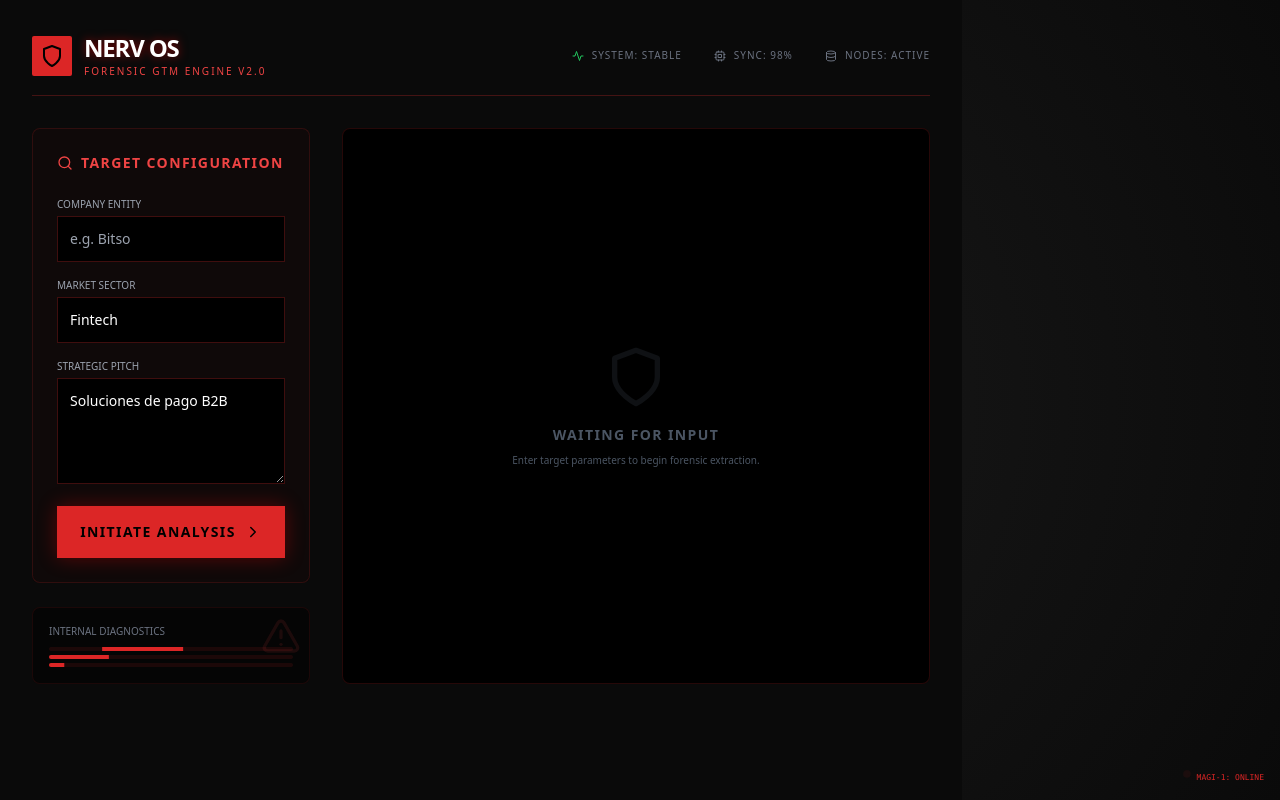
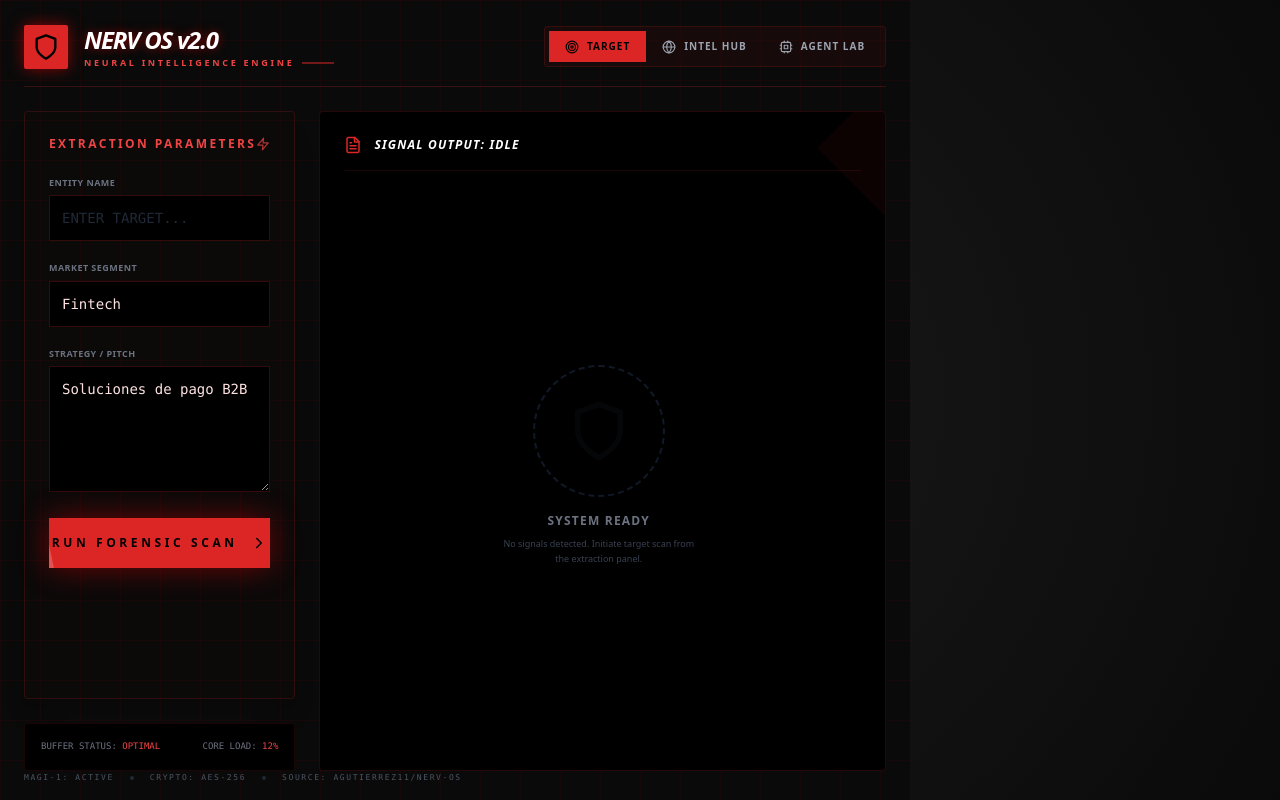
Before and after one commit to agutierrez11/Nerv-OS, a React app: page / in a window 1280 px wide. Built offline with nearby package versions, Linux system fonts and the light colour scheme; the HTML template or start-up script is replaced by a standard one.

Commit message:
UI: Add three-module navigation and preloaded company intel hub

```diff
--- a/src/App.tsx
+++ b/src/App.tsx
@@ -1,9 +1,23 @@
-import React, { useState } from 'react';
+import React, { useState, useEffect } from 'react';
 import { motion, AnimatePresence } from 'framer-motion';
-import { Shield, Search, Activity, Cpu, Database, ChevronRight, AlertTriangle } from 'lucide-react';
+import {
+  Shield, Search, Activity, Cpu, Database,
+  ChevronRight, AlertTriangle, List, FileText,
+  Settings, Zap, Target, Globe
+} from 'lucide-react';
 import axios from 'axios';
 
+// --- MOCK DATA PARA EMPRESAS PRECARGADAS ---
+const PRELOADED_COMPANIES = [
+  { empresa: "Under Armour", sector: "Ecommerce", pitch: "Orquestación de Pagos + Recurrencia" },
+  { empresa: "Nike", sector: "Ecommerce", pitch: "Orquestación de Pagos + Recurrencia" },
+  { empresa: "Coca Cola Femsa", sector: "Goods", pitch: "Digitalización de Cobranza + BNPL" },
+  { empresa: "Salud Digna", sector: "Health", pitch: "Discovery - Exploración de necesidades" },
+  { empresa: "Bitso", sector: "Fintech", pitch: "GTM Regional Scaling" }
+];
+
 const App = () => {
+  const [activeTab, setActiveTab] = useState('extraction');
   const [loading, setLoading] = useState(false);
   const [result, setResult] = useState<string | null>(null);
   const [formData, setFormData] = useState({
@@ -19,70 +33,103 @@ const App = () => {
       setResult(response.data.data);
     } catch (error) {
       console.error(error);
-      setResult("ERROR: CONNECTION_FAILURE_DETECTION_FAILED");
+      setResult("### ERROR: SIGNALS_LOST\nConnection to MAGI nodes failed. Verify API configuration.");
     } finally {
       setLoading(false);
     }
   };
 
+  const selectPreloaded = (company: any) => {
+    setFormData({
+      empresa: company.empresa,
+      sector: company.sector,
+      pitch: company.pitch
+    });
+    setActiveTab('extraction');
+  };
+
   return (
-    <div className="min-h-screen w-full bg-[#0a0a0a] text-white p-4 md:p-8 overflow-hidden relative">
-      {/* Background Grid Pattern */}
-      <div className="absolute inset-0 opacity-10 pointer-events-none"
-           style={{ backgroundImage: 'radial-gradient(#ff0000 0.5px, transparent 0.5px)', backgroundSize: '20px 20px' }}>
+    <div className="min-h-screen w-full bg-[#0a0a0a] text-white p-4 md:p-6 overflow-hidden relative font-sans">
+      {/* Background Grid */}
+      <div className="absolute inset-0 opacity-5 pointer-events-none"
+           style={{ backgroundImage: 'linear-gradient(#ff0000 1px, transparent 1px), linear-gradient(90deg, #ff0000 1px, transparent 1px)', backgroundSize: '40px 40px' }}>
       </div>
 
       {/* Header */}
-      <header className="relative z-10 flex justify-between items-center border-b border-red-900/50 pb-4 mb-8">
-        <div className="flex items-center gap-3">
-          <div className="p-2 bg-red-600 rounded-sm">
-            <Shield size={24} className="text-black" />
+      <header className="relative z-10 flex flex-col md:flex-row justify-between items-center border-b border-red-900/40 pb-4 mb-6">
+        <div className="flex items-center gap-4 mb-4 md:mb-0">
+          <div className="p-2 bg-red-600 rounded-sm shadow-[0_0_15px_rgba(255,0,0,0.5)]">
+            <Shield size={28} className="text-black" />
           </div>
           <div>
-            <h1 className="text-2xl font-black tracking-tighter nerv-text-glow">NERV OS</h1>
-            <p className="text-[10px] text-red-500 uppercase tracking-[0.2em]">Forensic GTM Engine v2.0</p>
+            <h1 className="text-2xl font-black tracking-tighter nerv-text-glow italic">NERV OS v2.0</h1>
+            <div className="flex items-center gap-2">
+              <span className="text-[9px] text-red-500 font-bold uppercase tracking-[0.3em]">Neural Intelligence Engine</span>
+              <div className="h-[2px] w-8 bg-red-600/50"></div>
             </div>
           </div>
-        <div className="hidden md:flex gap-8 text-[10px] uppercase tracking-widest text-gray-500">
-          <div className="flex items-center gap-2"><Activity size={12} className="text-green-500" /> System: Stable</div>
-          <div className="flex items-center gap-2"><Cpu size={12} /> Sync: 98%</div>
-          <div className="flex items-center gap-2"><Database size={12} /> Nodes: Active</div>
         </div>
+
+        {/* Tab Navigation */}
+        <nav className="flex bg-red-950/20 p-1 border border-red-900/30 rounded">
+          {[
+            { id: 'extraction', label: 'TARGET', icon: <Target size={14}/> },
+            { id: 'intel', label: 'INTEL HUB', icon: <Globe size={14}/> },
+            { id: 'lab', label: 'AGENT LAB', icon: <Cpu size={14}/> }
+          ].map(tab => (
+            <button
+              key={tab.id}
+              onClick={() => setActiveTab(tab.id)}
+              className={`flex items-center gap-2 px-4 py-2 text-[10px] font-bold uppercase tracking-widest transition-all
+                ${activeTab === tab.id ? 'bg-red-600 text-black' : 'text-gray-400 hover:text-white'}`}
+            >
+              {tab.icon} {tab.label}
+            </button>
+          ))}
+        </nav>
       </header>
 
-      <main className="relative z-10 max-w-6xl mx-auto grid grid-cols-1 lg:grid-cols-3 gap-8">
-        {/* Input Panel */}
-        <div className="lg:col-span-1 space-y-6">
-          <div className="p-6 bg-red-950/10 border border-red-900/30 rounded-lg backdrop-blur-sm">
-            <h2 className="text-sm font-bold uppercase tracking-widest text-red-500 mb-6 flex items-center gap-2">
-              <Search size={16} /> Target Configuration
-            </h2>
+      <main className="relative z-10 max-w-7xl mx-auto h-[calc(100vh-140px)]">
+        <AnimatePresence mode="wait">
+          {activeTab === 'extraction' && (
+            <motion.div
+              key="extraction"
+              initial={{ opacity: 0, x: -20 }} animate={{ opacity: 1, x: 0 }} exit={{ opacity: 0, x: 20 }}
+              className="grid grid-cols-1 lg:grid-cols-3 gap-6 h-full"
+            >
+              {/* Form Side */}
+              <div className="lg:col-span-1 space-y-6 flex flex-col">
+                <div className="flex-1 p-6 bg-red-950/5 border border-red-900/30 rounded shadow-xl">
+                  <div className="flex justify-between items-center mb-6">
+                    <h2 className="text-xs font-bold uppercase tracking-[0.2em] text-red-500">Extraction Parameters</h2>
+                    <Zap size={14} className="text-red-500 animate-pulse" />
+                  </div>
 
-            <div className="space-y-4">
+                  <div className="space-y-5">
                     <div>
-                <label className="block text-[10px] uppercase text-gray-400 mb-1">Company Entity</label>
+                      <label className="block text-[9px] uppercase text-gray-500 font-bold mb-1.5 tracking-wider">Entity Name</label>
                       <input
                         type="text"
-                  placeholder="e.g. Bitso"
-                  className="w-full bg-black border border-red-900/50 p-3 text-sm focus:outline-none focus:border-red-500 transition-colors"
+                        className="w-full bg-black border border-red-900/40 p-3 text-sm font-mono text-red-100 focus:outline-none focus:border-red-500 transition-all placeholder:text-gray-800"
+                        placeholder="ENTER TARGET..."
                         value={formData.empresa}
                         onChange={(e) => setFormData({...formData, empresa: e.target.value})}
                       />
                     </div>
                     <div>
-                <label className="block text-[10px] uppercase text-gray-400 mb-1">Market Sector</label>
+                      <label className="block text-[9px] uppercase text-gray-500 font-bold mb-1.5 tracking-wider">Market Segment</label>
                       <input
                         type="text"
-                  className="w-full bg-black border border-red-900/50 p-3 text-sm focus:outline-none focus:border-red-500 transition-colors"
+                        className="w-full bg-black border border-red-900/40 p-3 text-sm font-mono text-red-100 focus:outline-none focus:border-red-500"
                         value={formData.sector}
                         onChange={(e) => setFormData({...formData, sector: e.target.value})}
                       />
                     </div>
                     <div>
-                <label className="block text-[10px] uppercase text-gray-400 mb-1">Strategic Pitch</label>
+                      <label className="block text-[9px] uppercase text-gray-500 font-bold mb-1.5 tracking-wider">Strategy / Pitch</label>
                       <textarea
-                  rows={4}
-                  className="w-full bg-black border border-red-900/50 p-3 text-sm focus:outline-none focus:border-red-500 transition-colors"
+                        rows={5}
+                        className="w-full bg-black border border-red-900/40 p-3 text-sm font-mono text-red-100 focus:outline-none focus:border-red-500"
                         value={formData.pitch}
                         onChange={(e) => setFormData({...formData, pitch: e.target.value})}
                       />
@@ -91,87 +138,157 @@ const App = () => {
                     <button
                       onClick={runAnalysis}
                       disabled={loading || !formData.empresa}
-                className={`w-full py-4 font-bold uppercase tracking-widest text-sm flex items-center justify-center gap-2 transition-all
-                  ${loading ? 'bg-gray-800 text-gray-500' : 'bg-red-600 hover:bg-red-500 text-black shadow-[0_0_20px_rgba(255,0,0,0.3)]'}`}
+                      className={`w-full py-4 font-black uppercase tracking-[0.3em] text-xs flex items-center justify-center gap-3 transition-all relative overflow-hidden group
+                        ${loading ? 'bg-gray-800 text-gray-500 cursor-not-allowed' : 'bg-red-600 hover:bg-red-500 text-black shadow-[0_0_30px_rgba(255,0,0,0.4)] hover:shadow-[0_0_40px_rgba(255,0,0,0.6)] active:scale-95'}`}
                     >
-                {loading ? 'Initializing Swarm...' : 'Initiate Analysis'}
+                      <div className="absolute inset-0 bg-white/20 translate-x-[-100%] group-hover:translate-x-[100%] transition-transform duration-500 skew-x-12"></div>
+                      {loading ? 'SYNCING MAGI...' : 'RUN FORENSIC SCAN'}
                       <ChevronRight size={18} />
                     </button>
                   </div>
                 </div>
 
-          {/* Status Display */}
-          <div className="p-4 border border-red-900/20 rounded-lg bg-black/50 overflow-hidden relative">
-            <div className="absolute top-0 right-0 p-2 opacity-10">
-              <AlertTriangle size={40} className="text-red-500" />
-            </div>
-            <p className="text-[10px] text-gray-500 uppercase mb-2">Internal Diagnostics</p>
-            <div className="space-y-1">
-              {[1,2,3].map(i => (
-                <div key={i} className="h-1 bg-red-900/20 rounded-full overflow-hidden">
-                  <motion.div
-                    initial={{ x: '-100%' }}
-                    animate={{ x: '100%' }}
-                    transition={{ duration: 2 + i, repeat: Infinity, ease: "linear" }}
-                    className="h-full w-1/3 bg-red-600"
-                  />
-                </div>
-              ))}
-            </div>
+                {/* Local Stats */}
+                <div className="p-4 bg-black border border-red-900/20 rounded text-[9px] font-mono flex justify-between">
+                  <span className="text-gray-500 uppercase">Buffer Status: <span className="text-red-500">OPTIMAL</span></span>
+                  <span className="text-gray-500 uppercase">Core Load: <span className="text-red-500">12%</span></span>
                 </div>
               </div>
 
-        {/* Results Panel */}
-        <div className="lg:col-span-2">
-          <div className="h-full min-h-[500px] p-6 bg-black border border-red-900/30 rounded-lg relative overflow-y-auto">
-            <AnimatePresence mode="wait">
+              {/* Output Side */}
+              <div className="lg:col-span-2 flex flex-col">
+                <div className="flex-1 bg-black border border-red-900/30 rounded p-6 relative overflow-hidden flex flex-col">
+                  {/* Decorative corner */}
+                  <div className="absolute top-0 right-0 w-24 h-24 bg-red-600/5 rotate-45 translate-x-12 translate-y-[-12px] pointer-events-none"></div>
+
+                  <div className="flex justify-between items-center mb-4 border-b border-red-900/20 pb-4">
+                    <div className="flex items-center gap-3">
+                      <FileText size={18} className="text-red-600" />
+                      <h3 className="text-xs font-bold uppercase tracking-widest italic">Signal Output: {formData.empresa || 'Idle'}</h3>
+                    </div>
+                    {result && <span className="text-[9px] font-bold px-2 py-1 bg-red-600 text-black">ENCRYPTED DATA</span>}
+                  </div>
+
+                  <div className="flex-1 overflow-y-auto custom-scrollbar pr-2">
                     {loading ? (
-                <motion.div
-                  initial={{ opacity: 0 }}
-                  animate={{ opacity: 1 }}
-                  exit={{ opacity: 0 }}
-                  className="flex flex-col items-center justify-center h-full gap-4"
-                >
-                  <motion.div
-                    animate={{ rotate: 360 }}
-                    transition={{ duration: 4, repeat: Infinity, ease: "linear" }}
-                    className="w-16 h-16 border-2 border-red-600 border-t-transparent rounded-full"
-                  />
-                  <p className="text-sm font-mono animate-pulse text-red-500 tracking-tighter">DECRYPTING TARGET SIGNALS...</p>
-                </motion.div>
+                      <div className="h-full flex flex-col items-center justify-center gap-6">
+                        <div className="relative">
+                          <motion.div animate={{ rotate: 360 }} transition={{ duration: 3, repeat: Infinity, ease: "linear" }} className="w-20 h-20 border-4 border-red-600/20 border-t-red-600 rounded-full" />
+                          <Activity size={24} className="absolute inset-0 m-auto text-red-600 animate-pulse" />
+                        </div>
+                        <div className="text-center space-y-2">
+                          <p className="text-[10px] font-black tracking-[0.5em] text-red-500 animate-pulse uppercase">Searching Global Data Banks</p>
+                          <p className="text-[8px] font-mono text-gray-600 uppercase">Acquiring nodes in LATAM/US... [OK]</p>
+                        </div>
+                      </div>
                     ) : result ? (
-                <motion.div
-                  initial={{ opacity: 0, y: 20 }}
-                  animate={{ opacity: 1, y: 0 }}
-                  className="prose prose-invert max-w-none"
-                >
-                  <div className="flex justify-between items-start border-b border-red-900/50 pb-4 mb-6">
-                    <h3 className="text-xl font-bold m-0 text-red-500">Dossier: {formData.empresa}</h3>
-                    <span className="text-[10px] bg-red-600 text-black px-2 py-1 font-bold">TOP SECRET</span>
-                  </div>
-                  <pre className="whitespace-pre-wrap text-xs text-gray-300 font-mono leading-relaxed bg-red-950/5 p-4 rounded border border-red-900/20">
+                      <motion.div initial={{ opacity: 0 }} animate={{ opacity: 1 }} className="prose prose-invert max-w-none">
+                        <pre className="whitespace-pre-wrap text-[11px] text-red-50 font-mono leading-relaxed bg-red-950/5 p-5 rounded border border-red-900/10">
                           {result}
                         </pre>
                       </motion.div>
                     ) : (
-                <div className="flex flex-col items-center justify-center h-full text-gray-600 text-center space-y-4">
-                  <Shield size={64} className="opacity-20" />
+                      <div className="h-full flex flex-col items-center justify-center text-gray-700 text-center space-y-4">
+                        <div className="p-8 border-2 border-dashed border-gray-900 rounded-full">
+                          <Shield size={64} className="opacity-10" />
+                        </div>
                         <div>
-                    <p className="text-sm font-bold uppercase tracking-widest">Waiting for Input</p>
-                    <p className="text-[10px] mt-2">Enter target parameters to begin forensic extraction.</p>
+                          <p className="text-xs font-bold uppercase tracking-widest text-gray-500">System Ready</p>
+                          <p className="text-[9px] mt-2 max-w-[200px] leading-relaxed">No signals detected. Initiate target scan from the extraction panel.</p>
                         </div>
                       </div>
                     )}
-            </AnimatePresence>
                   </div>
                 </div>
+              </div>
+            </motion.div>
+          )}
+
+          {activeTab === 'intel' && (
+            <motion.div
+              key="intel"
+              initial={{ opacity: 0, y: 20 }} animate={{ opacity: 1, y: 0 }} exit={{ opacity: 0, y: -20 }}
+              className="h-full overflow-y-auto pr-4 custom-scrollbar"
+            >
+              <div className="mb-8">
+                <h2 className="text-sm font-black uppercase tracking-[0.4em] text-red-600 mb-2">Preloaded Intel Assets</h2>
+                <p className="text-[10px] text-gray-500 uppercase tracking-widest font-bold">Synchronized from local databases (companies.csv)</p>
+              </div>
+
+              <div className="grid grid-cols-1 md:grid-cols-2 lg:grid-cols-3 gap-4">
+                {PRELOADED_COMPANIES.map((company, idx) => (
+                  <motion.div
+                    key={idx}
+                    whileHover={{ scale: 1.02, backgroundColor: 'rgba(127,0,0,0.1)' }}
+                    onClick={() => selectPreloaded(company)}
+                    className="p-5 border border-red-900/30 bg-black cursor-pointer group transition-all"
+                  >
+                    <div className="flex justify-between items-start mb-4">
+                      <span className="text-[8px] font-bold text-red-500 uppercase border border-red-500/30 px-2 py-0.5">{company.sector}</span>
+                      <ChevronRight size={14} className="text-gray-700 group-hover:text-red-500 transition-colors" />
+                    </div>
+                    <h4 className="text-lg font-black tracking-tight mb-2 group-hover:text-red-500 transition-colors">{company.empresa}</h4>
+                    <p className="text-[10px] text-gray-500 font-mono line-clamp-2 uppercase">{company.pitch}</p>
+                    <div className="mt-4 pt-4 border-t border-red-900/10 flex justify-between items-center">
+                      <span className="text-[8px] text-gray-600 font-bold uppercase">Ready for re-scan</span>
+                      <div className="flex gap-1">
+                        <div className="w-1 h-1 bg-green-500 rounded-full" />
+                        <div className="w-1 h-1 bg-green-500 rounded-full" />
+                        <div className="w-1 h-1 bg-green-500 rounded-full opacity-30" />
+                      </div>
+                    </div>
+                  </motion.div>
+                ))}
+              </div>
+            </motion.div>
+          )}
+
+          {activeTab === 'lab' && (
+            <motion.div
+              key="lab"
+              initial={{ opacity: 0, scale: 0.98 }} animate={{ opacity: 1, scale: 1 }} exit={{ opacity: 0, scale: 1.02 }}
+              className="h-full flex items-center justify-center"
+            >
+              <div className="max-w-xl w-full p-10 border border-red-900/20 bg-red-950/5 text-center relative overflow-hidden">
+                <div className="absolute top-0 left-0 w-full h-[2px] bg-gradient-to-r from-transparent via-red-600 to-transparent shadow-[0_0_10px_rgba(255,0,0,1)]"></div>
+
+                <AlertTriangle size={48} className="text-red-600 mx-auto mb-6 animate-pulse" />
+                <h3 className="text-xl font-black uppercase tracking-[0.5em] mb-4">Agent Lab Access</h3>
+                <p className="text-xs text-gray-500 leading-relaxed uppercase tracking-widest mb-8">
+                  Warning: Advanced agent orchestration tools are currently restricted. Modification of MAGI-1 logic protocols may result in catastrophic neural feedback.
+                </p>
+
+                <div className="grid grid-cols-2 gap-4 text-left">
+                  <div className="p-4 border border-red-900/30 bg-black">
+                    <p className="text-[8px] font-bold text-red-500 uppercase mb-2">Swarm Mode</p>
+                    <p className="text-[10px] font-bold uppercase">Sequential [LOCK]</p>
+                  </div>
+                  <div className="p-4 border border-red-900/30 bg-black">
+                    <p className="text-[8px] font-bold text-red-500 uppercase mb-2">Memory Depth</p>
+                    <p className="text-[10px] font-bold uppercase">Long-Term [ON]</p>
+                  </div>
+                </div>
+
+                <div className="mt-8 pt-8 border-t border-red-900/20 flex justify-center items-center gap-6">
+                  <Settings size={20} className="text-gray-700 hover:text-red-600 cursor-pointer transition-colors" />
+                  <Database size={20} className="text-gray-700 hover:text-red-600 cursor-pointer transition-colors" />
+                </div>
+              </div>
+            </motion.div>
+          )}
+        </AnimatePresence>
       </main>
 
-      {/* Decorative Elements */}
-      <div className="fixed bottom-4 right-4 flex gap-2">
-        <div className="w-1 h-1 bg-red-600 rounded-full animate-ping" />
-        <p className="text-[8px] font-mono text-red-600 uppercase">MAGI-1: ONLINE</p>
+      {/* Footer Info */}
+      <footer className="fixed bottom-4 left-6 hidden md:block">
+        <div className="flex items-center gap-4 text-[8px] font-mono text-gray-600 uppercase tracking-[0.2em]">
+          <span>Magi-1: Active</span>
+          <span className="w-1 h-1 bg-gray-800 rounded-full"></span>
+          <span>Crypto: AES-256</span>
+          <span className="w-1 h-1 bg-gray-800 rounded-full"></span>
+          <span>Source: agutierrez11/Nerv-OS</span>
         </div>
+      </footer>
     </div>
   );
 };
```
Lines whose indentation alone changed are shown as unchanged.
